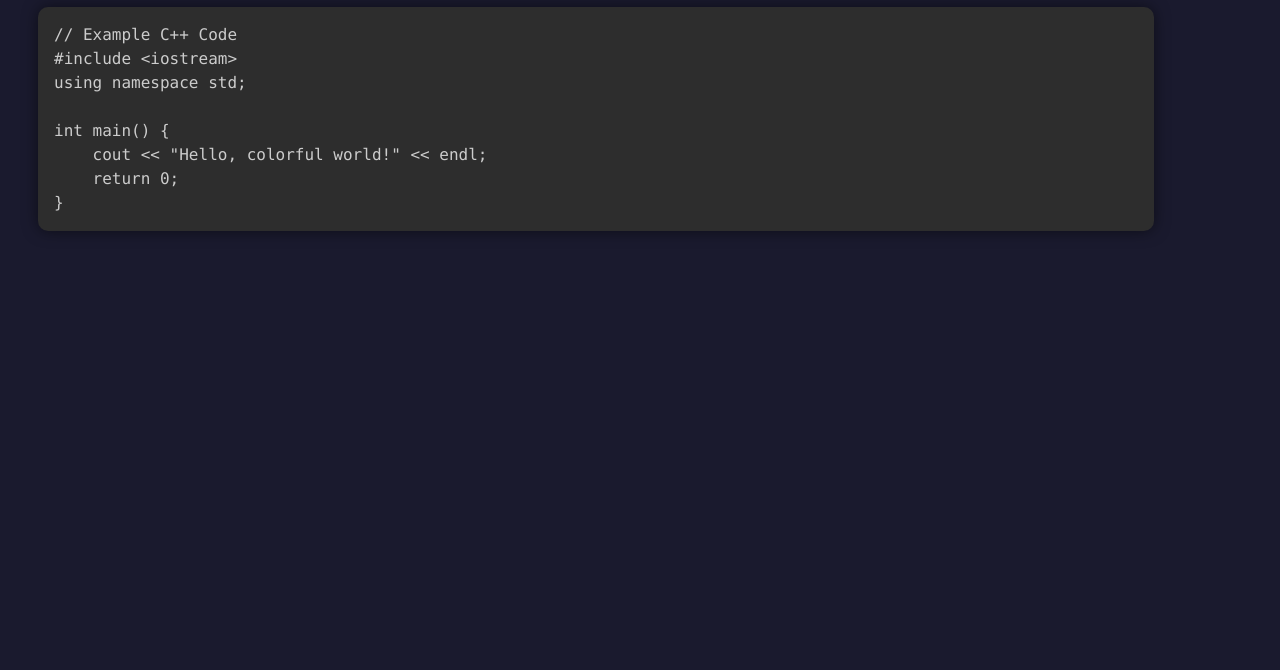
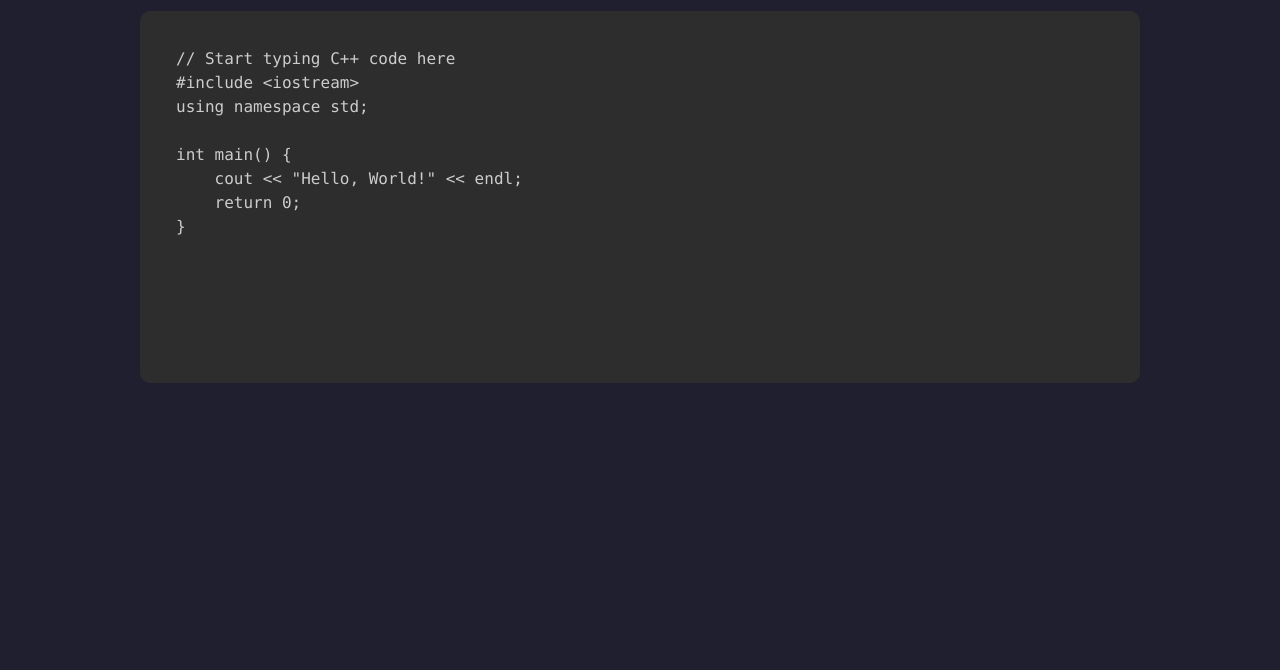
Before and after one commit to nushhw/cpp, a plain HTML site: page index.html in a window 1280 px wide. Shown: the part 130-800 px from the top of the page. Drawn offline with nearby package versions, Linux system fonts and the light colour scheme.

Commit message:
Update index.html

```diff
--- a/index.html
+++ b/index.html
@@ -2,49 +2,113 @@
 <html lang="en">
 <head>
   <meta charset="UTF-8">
-  <title>Colorful C++ Code Box</title>
+  <title>Codebreaker.xyz</title>
   <link href="https://cdn.jsdelivr.net/npm/prismjs@1.29.0/themes/prism-tomorrow.css" rel="stylesheet" />
   <style>
     body {
-      background: #1a1a2e;
+      background: #1f1f2f;
       color: white;
-      font-family: 'Courier New', monospace;
+      font-family: monospace;
       padding: 30px;
       text-align: center;
     }
 
     h1 {
-      background: linear-gradient(90deg, #ff8a00, #e52e71);
+      background: linear-gradient(90deg, #00c6ff, #0072ff);
       -webkit-background-clip: text;
       color: transparent;
       font-size: 2.5rem;
     }
 
-    pre {
-      max-width: 90%;
+    .editor-container {
+      position: relative;
+      width: 90%;
+      max-width: 1000px;
       margin: 0 auto;
-      text-align: left;
-      background: #2d2d2d;
+    }
+
+    pre, code {
+      margin: 0;
       padding: 20px;
       border-radius: 10px;
-      box-shadow: 0 0 15px rgba(0, 0, 0, 0.5);
+      background: #2d2d2d;
+      white-space: pre-wrap;
+      word-wrap: break-word;
       overflow-x: auto;
+      min-height: 300px;
+    }
+
+    code {
+      display: block;
+    }
+
+    .editor {
+      position: absolute;
+      top: 0;
+      left: 0;
+      padding: 20px;
+      color: transparent;
+      background: none;
+      border: none;
+      resize: none;
+      width: 100%;
+      height: 100%;
+      font: inherit;
+      outline: none;
+      caret-color: white;
+      z-index: 2;
+    }
+
+    .highlighted {
+      z-index: 1;
+      position: relative;
+      pointer-events: none;
     }
   </style>
 </head>
 <body>
-  <h1>CODING</h1>
+  <h1>Jack's Colorful C++ Code Box 🎨</h1>
 
-  <pre><code class="language-cpp">// Example C++ Code
+  <div class="editor-container">
+    <textarea class="editor" spellcheck="false"></textarea>
+    <pre class="highlighted"><code class="language-cpp" id="highlight-code">// Start typing C++ code here
 #include &lt;iostream&gt;
 using namespace std;
 
 int main() {
-    cout &lt;&lt; "Hello, colorful world!" &lt;&lt; endl;
+    cout &lt;&lt; "Hello, World!" &lt;&lt; endl;
     return 0;
 }</code></pre>
+  </div>
 
   <script src="https://cdn.jsdelivr.net/npm/prismjs@1.29.0/prism.min.js"></script>
   <script src="https://cdn.jsdelivr.net/npm/prismjs@1.29.0/components/prism-cpp.min.js"></script>
+  <script>
+    const textarea = document.querySelector('.editor');
+    const highlight = document.getElementById('highlight-code');
+
+    function escapeHTML(str) {
+      return str.replace(/&/g, "&amp;")
+                .replace(/</g, "&lt;")
+                .replace(/>/g, "&gt;");
+    }
+
+    textarea.addEventListener('input', () => {
+      const code = escapeHTML(textarea.value);
+      highlight.innerHTML = code;
+      Prism.highlightElement(highlight);
+    });
+
+    // initialize highlight
+    textarea.value = `// Start typing C++ code here
+#include <iostream>
+using namespace std;
+
+int main() {
+    cout << "Hello, World!" << endl;
+    return 0;
+}`;
+    textarea.dispatchEvent(new Event('input'));
+  </script>
 </body>
 </html>
```
